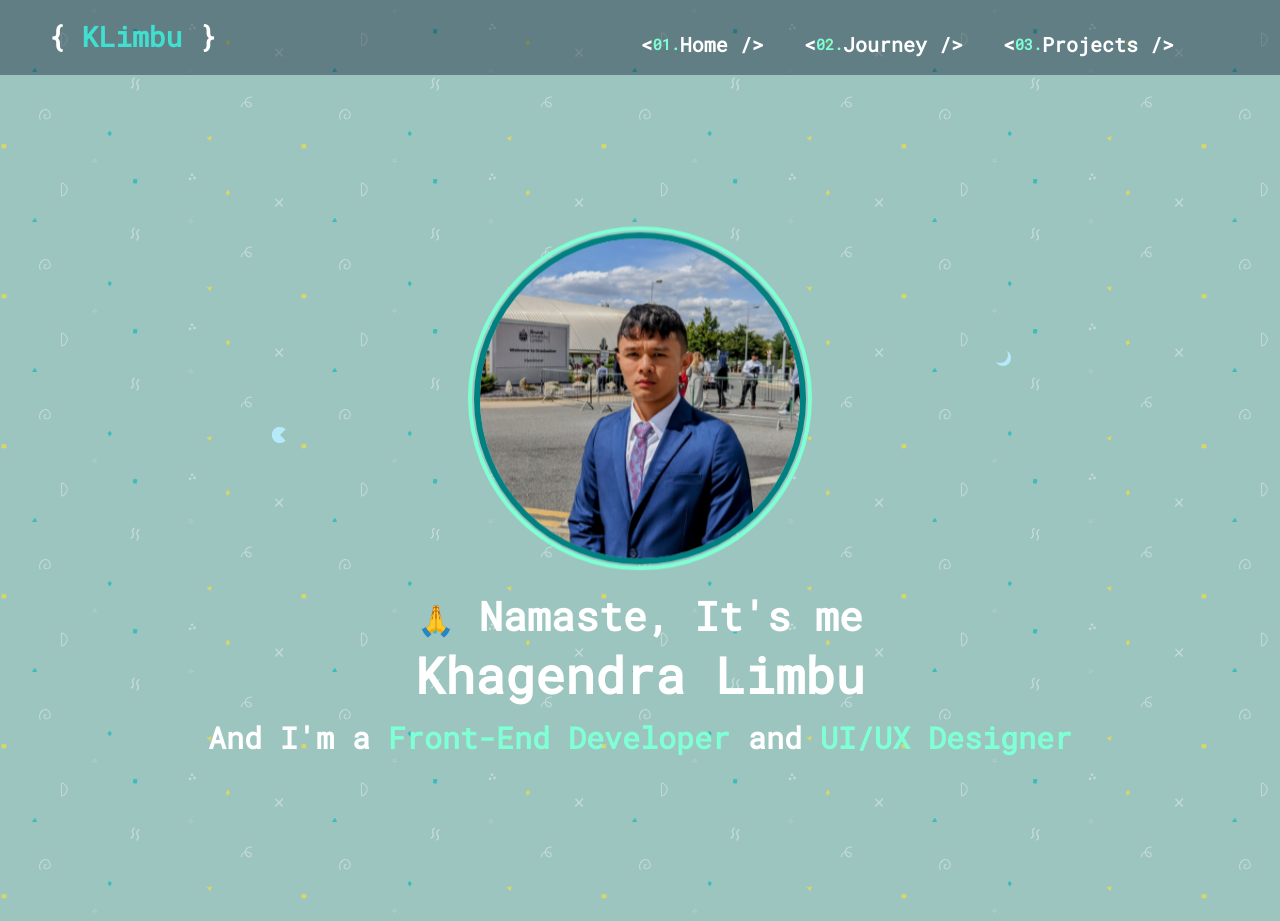
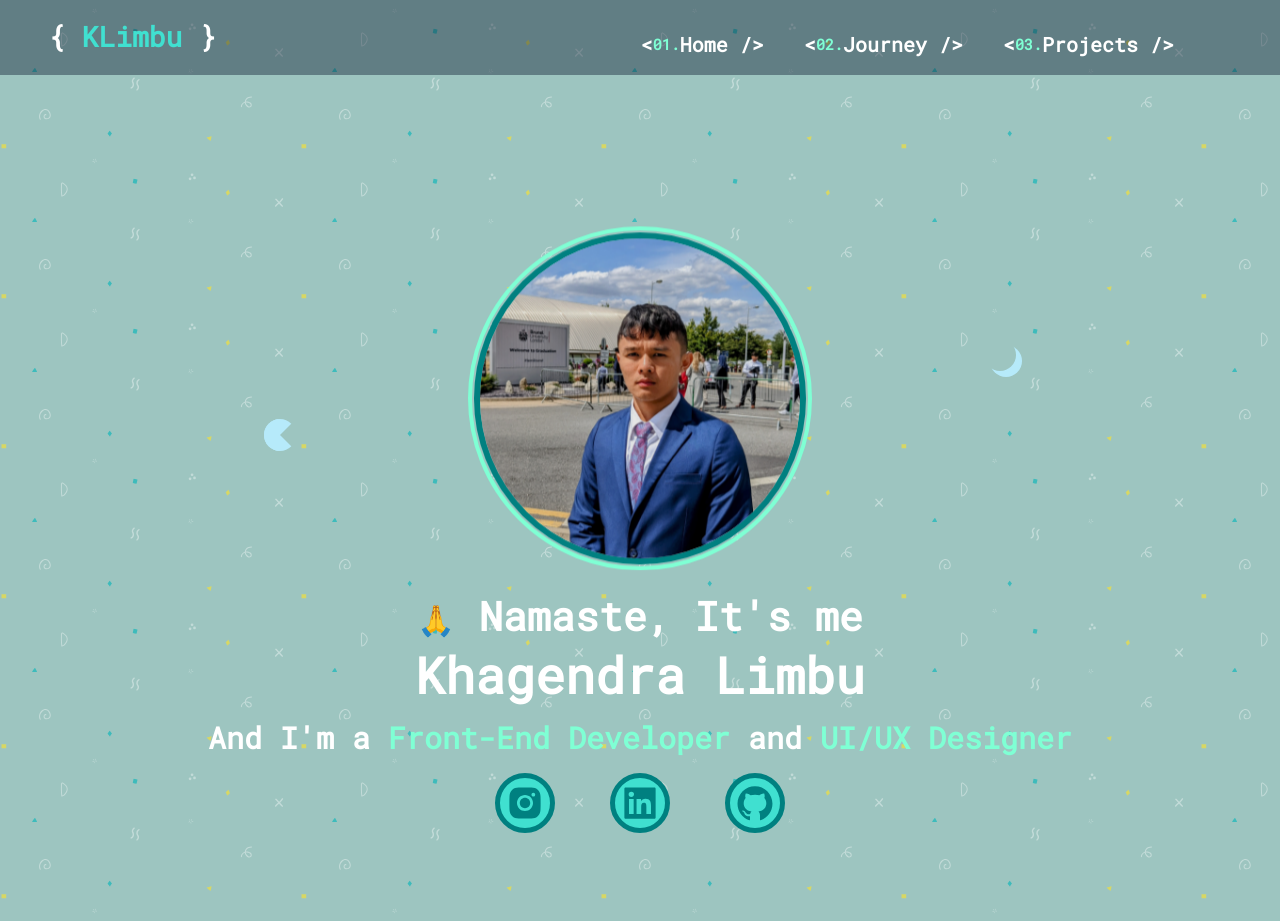
Before and after one commit to Khagendra1814138/my-portfolioo, a React (Create React App) app: page / in a window 1280 px wide. Shown: the top 921 px of the page. Built offline with nearby package versions, Linux system fonts and the light colour scheme.

Commit message:
Small Change
Addding social media

```diff
--- a/src/Animations/Animations.css
+++ b/src/Animations/Animations.css
@@ -53,13 +53,13 @@
 
 @keyframes zoomIn {
     0%{
-        transform: scale(0.2);
+        transform: scale(0.4);
     }
     50%{
         transform: scale(1);
     }
     100%{
-        transform: scale(0.2);
+        transform: scale(0.4);
     }
 }
 
--- a/src/Components/Footer.js
+++ b/src/Components/Footer.js
@@ -10,7 +10,7 @@ function Footer() {
     return(
         <div className="footer">
             <div className="socialMediaFrame">
-                <Link className="instagram" exact to="https://www.instagram.com/" target="blank"><AiFillInstagram size="auto" color="#008080"/></Link>
+                <Link className="instagram" exact to="https://www.instagram.com/khagendra.limbu.790/" target="blank"><AiFillInstagram size="auto" color="#008080"/></Link>
                 <Link className="linkedIn" exact to="https://www.linkedin.com/in/khagendra-limbu-213520242/" target="blank"><AiFillLinkedin size="auto" color="#008080"/></Link>
                 <Link className="gitHub" exact to="https://github.com/Khagendra1814138" target="blank"><AiFillGithub size="auto" color="#008080"/></Link>
             </div>
--- a/src/Components/sidenav.js
+++ b/src/Components/sidenav.js
@@ -28,7 +28,7 @@ export const SideNav = () => {
         window.scrollTo({top: 2600, behavior: 'smooth'});
     };
     const contact = () =>{
-        window.scrollTo({top: 5000, behavior: 'smooth'});
+        window.scrollTo({top: 5200, behavior: 'smooth'});
     };
 
   return (
--- a/src/Pages/Home.js
+++ b/src/Pages/Home.js
@@ -27,6 +27,12 @@ import { AvatarSectionAnimations } from "../Animations/Shapes";
 import { AboutSectionAnimations } from "../Animations/Shapes";
 import { SkillSectionAnimations } from "../Animations/Shapes";
 import { ContactSectionAnimations } from "../Animations/Shapes";
+
+import { Link } from "react-router-dom";
+
+import {AiFillInstagram} from 'react-icons/ai';
+import {AiFillLinkedin} from 'react-icons/ai';
+import {AiFillGithub} from 'react-icons/ai';
 
 function Home() {
     // const hireMe = useRef(null);
@@ -80,9 +86,13 @@ function Home() {
                     <h2> <span>🙏</span> Namaste, It's me</h2>
                     <h1>Khagendra Limbu</h1>
                     <h2>And I'm a <span>Front-End Developer</span> and <span>UI/UX Designer</span></h2>
+                    <div className='soicalConncectionFrame'>
+                        <Link className="socialMedia" exact to="https://www.instagram.com/khagendra.limbu.790/" target="blank"><AiFillInstagram size="4rem" color="#008080"/></Link>
+                        <Link className="socialMedia" exact to="https://www.linkedin.com/in/khagendra-limbu-213520242/" target="blank"><AiFillLinkedin size="4rem" color="#008080"/></Link>
+                        <Link className="socialMedia" exact to="https://github.com/Khagendra1814138" target="blank"><AiFillGithub size="3.9rem" color="#008080"/></Link>
+                    </div>
 
                     <div className="curve-AvatarSection"></div>
-
                 </section>
 
                 <AvatarSectionAnimations/>
--- a/src/Styles/Home.css
+++ b/src/Styles/Home.css
@@ -161,7 +161,33 @@
 .bioFrame h2 span{
     color: aquamarine;
 }
+.soicalConncectionFrame{
+    height: auto;
+    width: 400px;
+    padding: 1rem;
+    margin: auto;
+    display: flex;
+    justify-content: space-evenly;
+    align-items: center;
 
+    .socialMedia{
+        height: 2.5rem;
+        width: 2.5rem;
+        padding: 5px;
+        border: 5px solid teal;
+        background-color: turquoise;
+        display: flex;
+        justify-content: center;
+        align-items: center;
+        border-radius: 50%;
+        transition: 1s ease;
+    }
+    .socialMedia:hover{
+        border: 5px solid white;
+        background-color: aquamarine;
+        transform: translateY(10px);
+    }
+}
 
 
 
--- a/src/Styles/Projects.css
+++ b/src/Styles/Projects.css
@@ -164,7 +164,7 @@
     align-items: center;
     border-top-left-radius: 10px;
     border-top-right-radius: 10px;
-    background-position: -3rem;
+    background-position: center;
     background-size: cover;
 }
 .projectCard h2{
```
Also changed, not shown: src/Pages/Projects.js (+3 -3 lines), src/Images/projectsImage/endAnimal.jpg (added).
